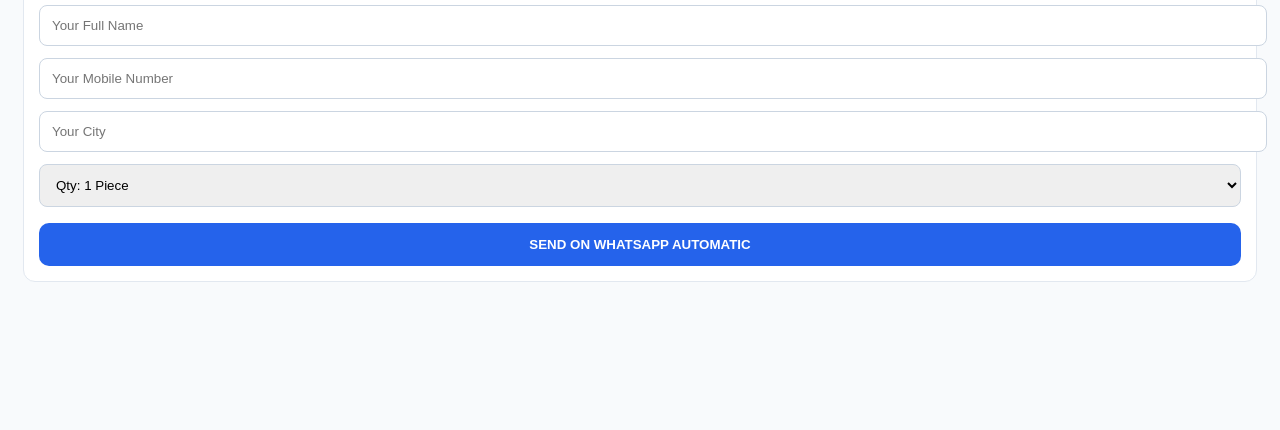
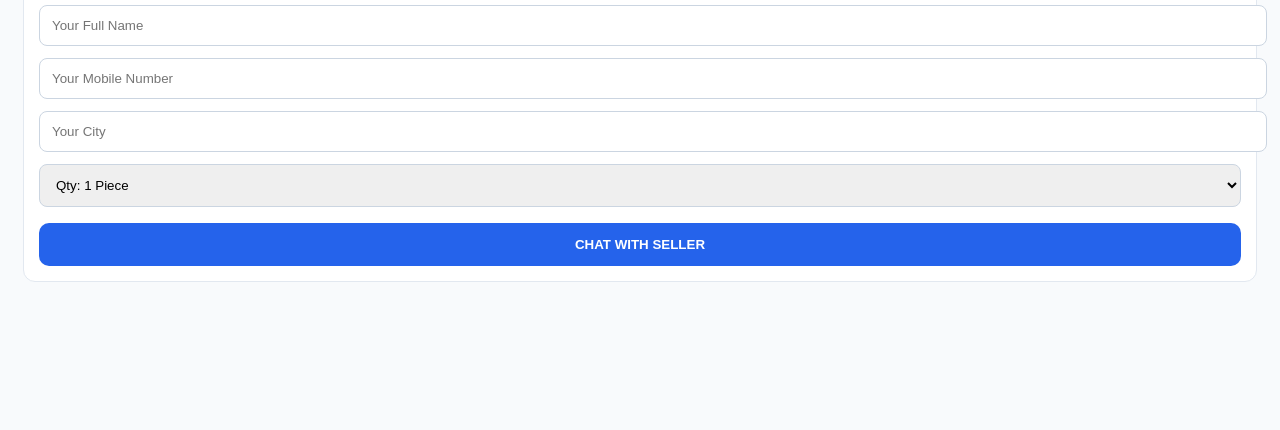
Before and after one commit to chaitanyakhaire15-collab/Container-Bazaar-, a Flask app: page /product/1 in a window 1280 px wide. Shown: the part 266-696 px from the top of the page. Run offline with Flask 3, Linux system fonts and the light colour scheme; data that the repository does not hold is empty.

Commit message:
product.html

```diff
--- a/templates/product.html
+++ b/templates/product.html
@@ -26,7 +26,7 @@ input,select{width:100%;padding:12px;margin:6px 0;border-radius:8px;border:1px s
 <option>Qty: 2-5 Pieces</option>
 <option>Qty: 5+ Pieces</option>
 </select>
-<button style="width:100%;padding:14px;background:#2563eb;color:#fff;border:none;border-radius:10px;margin-top:10px;font-weight:bold">SEND ON WHATSAPP AUTOMATIC</button>
+<button style="width:100%;padding:14px;background:#2563eb;color:#fff;border:none;border-radius:10px;margin-top:10px;font-weight:bold">CHAT WITH SELLER</button>
 </form>
 </div>
 </body>
```
